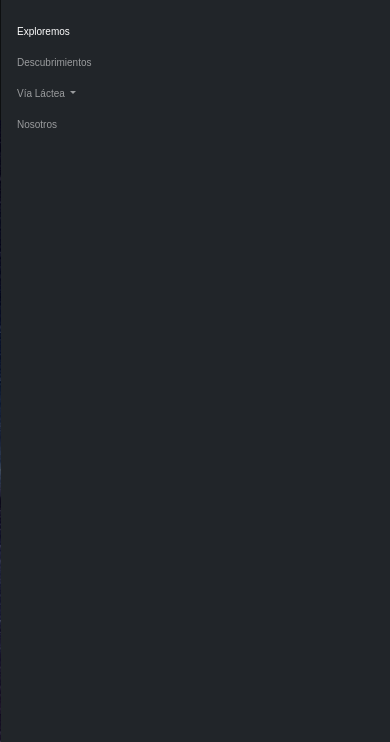
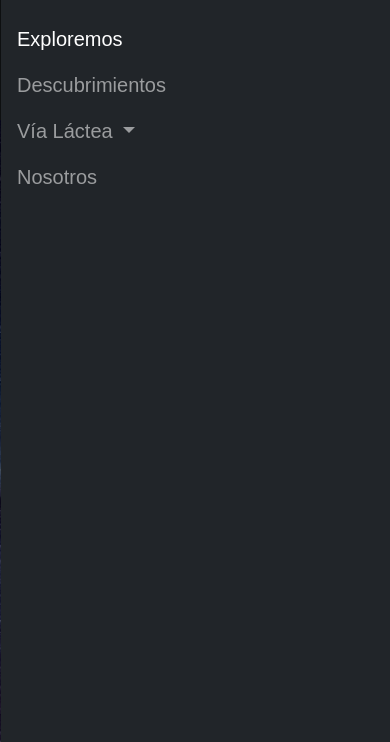
Before and after one commit to Nixnix32/nixnxi32-galaxia.io, a plain HTML site: page index.html in a window 390 px wide. Both pictures are taken after a click on the button 350 px from the left and 60 px from the top of the page. Shown: the top 742 px of the page. Drawn offline with nearby package versions, Linux system fonts and the light colour scheme.

Commit message:
nav-link

```diff
--- a/index.html
+++ b/index.html
@@ -136,6 +136,9 @@
     p {
         font-size: 1rem;
     }
+    .nav-link{
+     font-size: 2em;
+    }
 }
 
 
```
